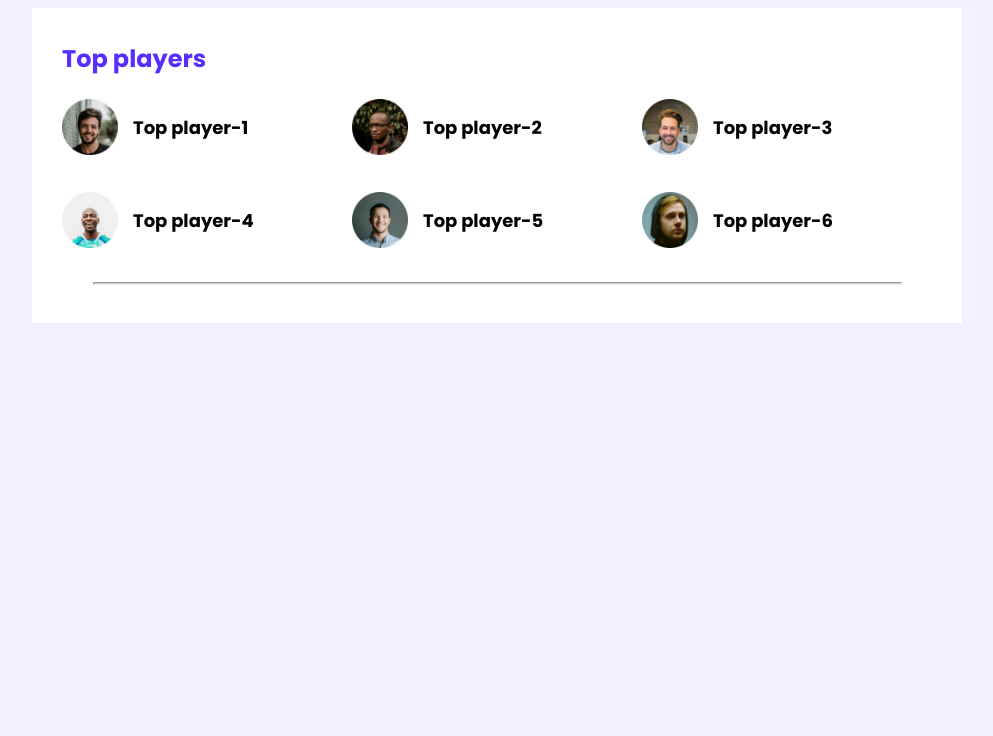
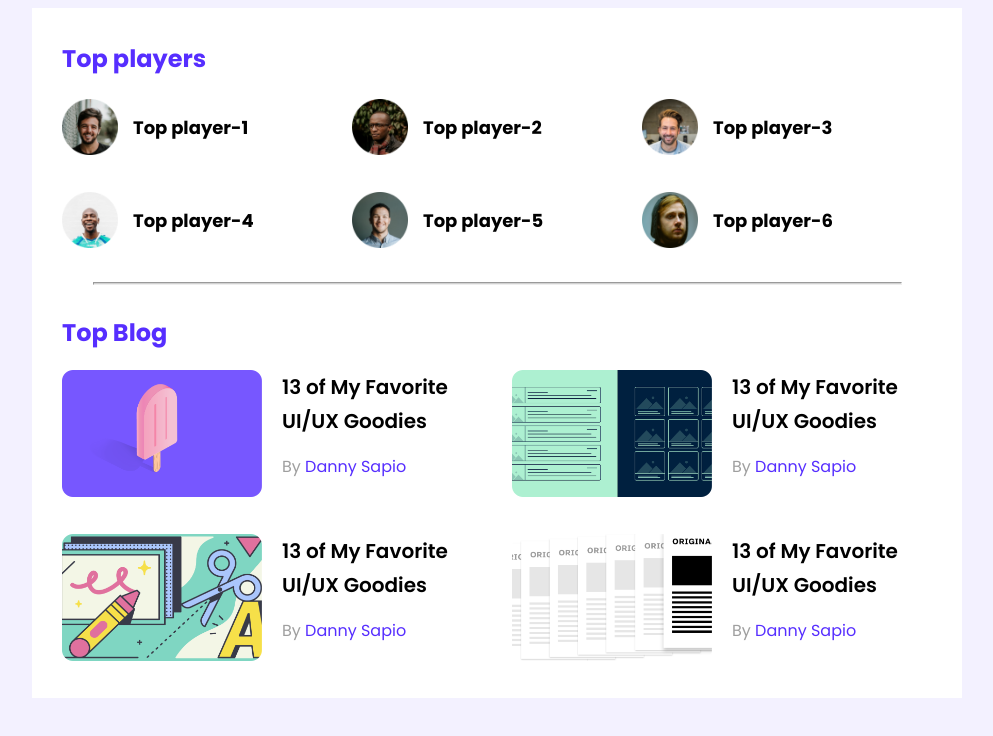
Before and after one commit to sifat6233/leader-board-my-design, a plain HTML site: page index.html in a window 1280 px wide. Shown: the whole page, without its empty margins (143-1136 px from the left). Drawn offline with Linux system fonts and the light colour scheme.

Commit message:
top blog

```diff
--- a/index.html
+++ b/index.html
@@ -55,6 +55,49 @@
         </div>
       </div>
       <hr>
+      <!-- top blog start  -->
+      <div class="top-blogs">
+        <h2 class="section-title">Top Blog</h2>
+        <div class="blogs">
+          <article class="blog">
+            <div class="blog-img">
+              <img src="image/blogs/blog-1.png" alt="">
+            </div>
+            <div class="blog-info">
+              <h2>13 of My Favorite UI/UX Goodies</h2>
+              <h4>By <span>Danny Sapio</span></h4>
+            </div>
+          </article>
+          <article class="blog">
+            <div class="blog-img">
+              <img src="image/blogs/blog-2.png" alt="">
+            </div>
+            <div class="blog-info">
+              <h2>13 of My Favorite UI/UX Goodies</h2>
+              <h4>By <span>Danny Sapio</span></h4>
+            </div>
+          </article>
+          <article class="blog">
+            <div class="blog-img">
+              <img src="image/blogs/blog-3.png" alt="">
+            </div>
+            <div class="blog-info">
+              <h2>13 of My Favorite UI/UX Goodies</h2>
+              <h4>By <span>Danny Sapio</span></h4>
+            </div>
+          </article>
+          <article class="blog">
+            <div class="blog-img">
+              <img src="image/blogs/blog-4.png" alt="">
+            </div>
+            <div class="blog-info">
+              <h2>13 of My Favorite UI/UX Goodies</h2>
+              <h4>By <span>Danny Sapio</span></h4>
+            </div>
+          </article>
+        </div>
+      </div>
+      <!-- top blog end -->
     </section>
     <!-- top-players end -->
     <!-- top blog start -->
--- a/style.css
+++ b/style.css
@@ -46,3 +46,48 @@ hr{
 }
 
 /* top players end --------- */
+
+
+
+/* top blogs section  start */
+.top-blogs .section-title{
+  margin-top: 30px;
+}
+.blogs{
+  display: grid;
+  grid-template-columns: repeat(2, 1fr);
+  gap: 30px;
+}
+.blog-img img{
+  width: 200px;
+  height: 127px;
+}
+.blog{
+  display: flex;
+  gap: 20px;
+}
+.blog-info h2{
+  color: #000;
+  font-size: 20px;
+  font-weight: 600;
+  line-height: 34px;
+  margin-top: 0;
+}
+.blog-info h4{
+  color: #9F9F9F;
+  font-size: 16px;
+  font-weight: 400;
+  margin-top: 5px;
+}
+.blog-info span{
+  color: #562EFF;
+  font-size: 16px;
+  font-weight: 400;
+}
+
+
+
+
+
+
+/* top blogs section  end */
```
